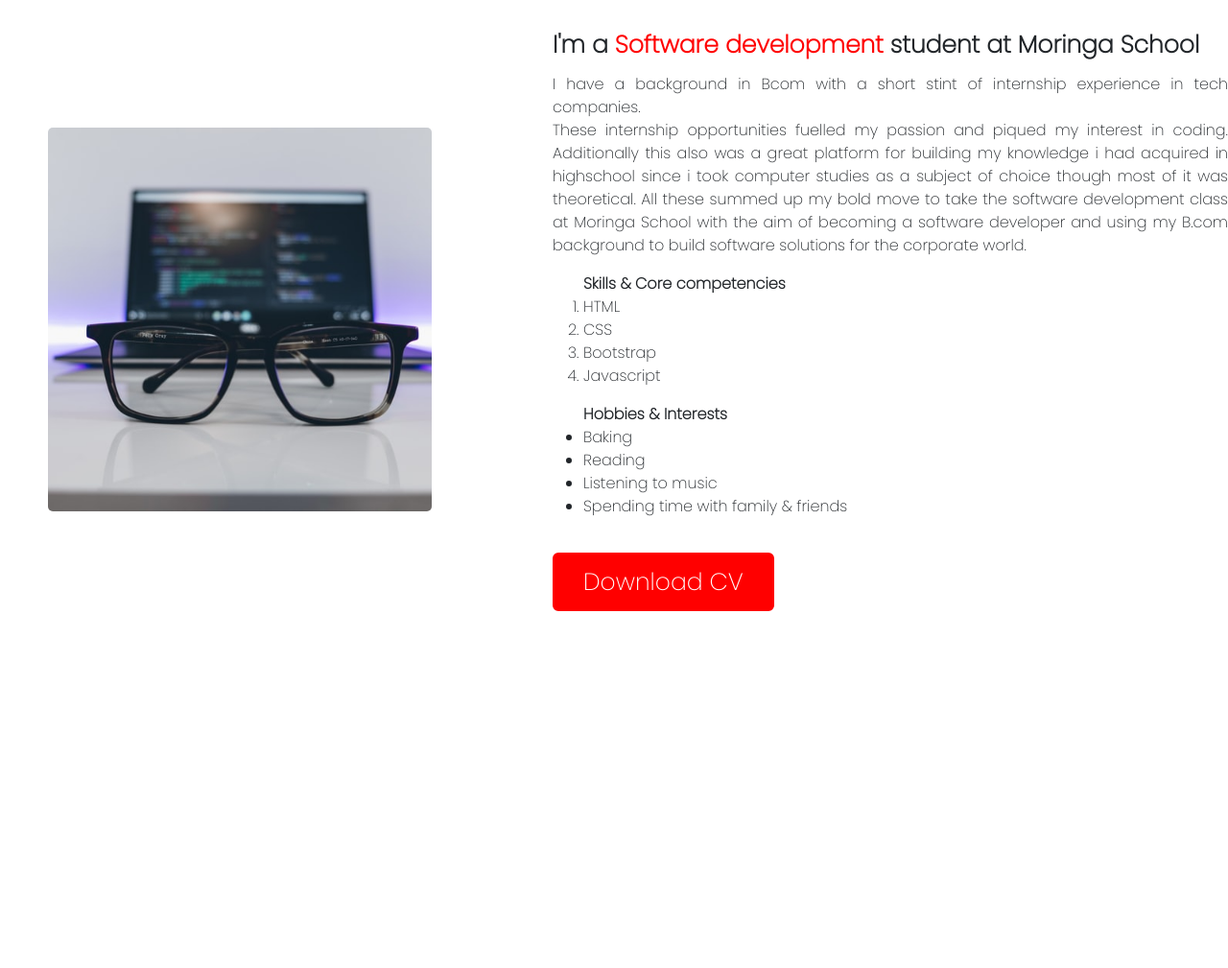
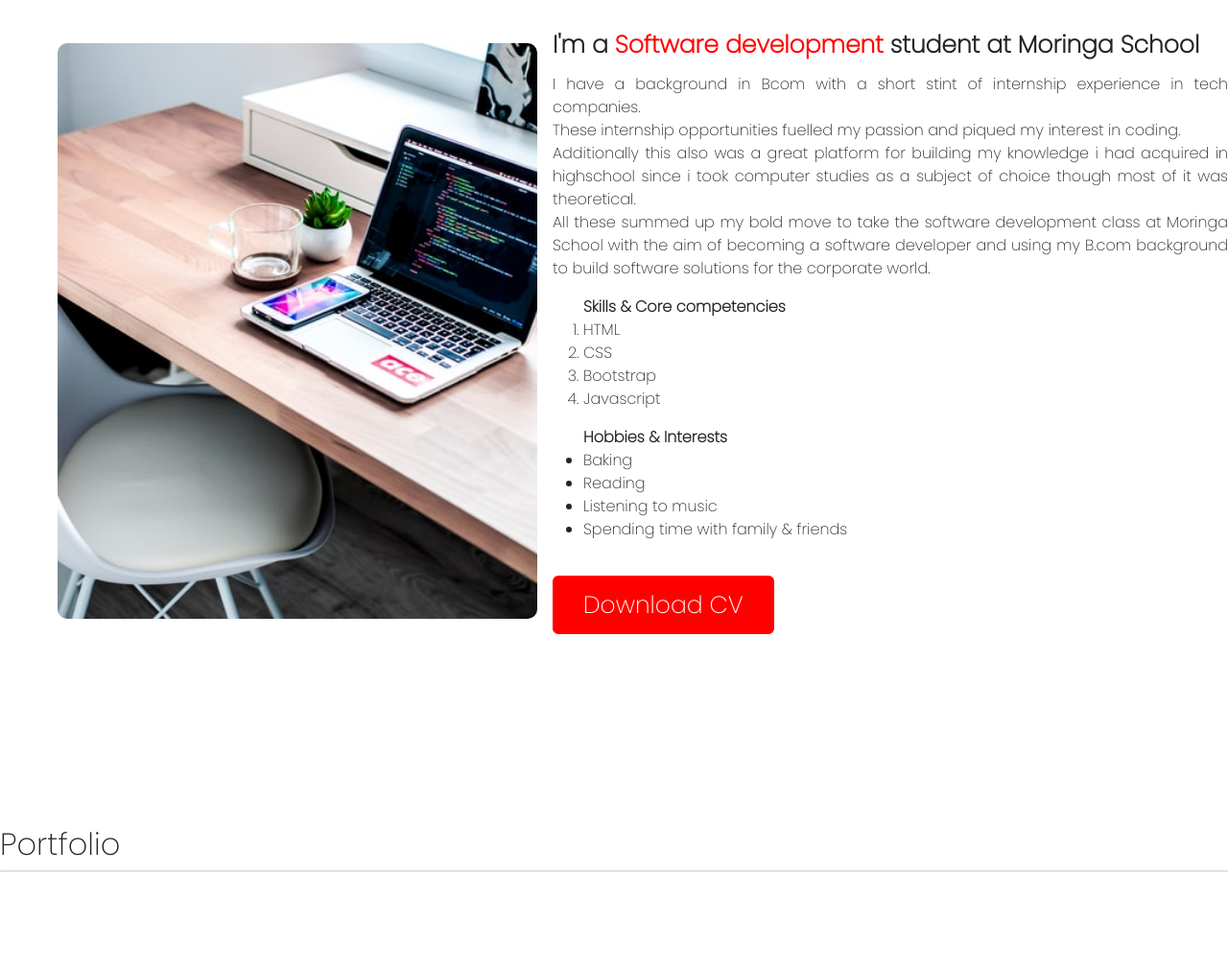
Before and after one commit to AnnabelNkir/Portfolio-landing-page, a plain HTML site: page index.html in a window 1280 px wide. Shown: the part 1000-2009 px from the top of the page at 96% size. Before the commit the page ends 1737 px from the top, so only its background shows below. Drawn offline with Linux system fonts and the light colour scheme.

Commit message:
Add porfolio section

```diff
--- a/index.html
+++ b/index.html
@@ -13,7 +13,7 @@
 
     <link href="https://fonts.googleapis.com/css2?family=Poppins:ital,wght@0,200;1,500&display=swap" rel="stylesheet">
 
-    <link rel="stylesheet" href="/css/bootstrap.min.css" type="text/css">
+    <link rel="stylesheet" href="/css/bootstrap.min.css" type="text/css" media="all">
 
 </head>
 
@@ -78,12 +78,14 @@
                 <h2 class="title">About me</h2>
             <div class="about-content">
             <div class="column-left">
-                <img src="/Portfolio Images/spects.jpeg">
+                <img src="/Portfolio Images/coding2.jpeg">
             </div>
             <div class="column-right">
                 <div class="text">I'm a <span>Software development</span> student at Moringa School</div>
                 <p>I have a background in Bcom with a short stint of internship experience in tech companies.<br>
-                These internship opportunities fuelled my passion and piqued my interest in coding. Additionally this also was a great platform for building my knowledge i had acquired in highschool since i took computer studies as a subject of choice though most of it was theoretical. All these summed up my bold move to take the software development class at Moringa School with the aim of becoming a software developer and using my B.com background to build software solutions for the corporate world.<br>
+                These internship opportunities fuelled my passion and piqued my interest in coding. <br>
+                Additionally this also was a great platform for building my knowledge i had acquired in highschool since i took computer studies as a subject of choice though most of it was theoretical. <br>
+                All these summed up my bold move to take the software development class at Moringa School with the aim of becoming a software developer and using my B.com background to build software solutions for the corporate world.<br>
                 <ol><strong>Skills & Core competencies</strong>
                     <li>HTML</em></li>
                     <li>CSS</li>
@@ -99,12 +101,24 @@
 
             </p>
             <a href="#">Download CV</a>
-
-
             </div>
             </div>
             </div>
 
         </section>
+        <!--Portfolio section start-->
+        <section class="portfolio" id="portfolio">
+            <div class="max-width">
+                <h2 class="title">Portfolio</h2>
+                <div class="portfolio-content">
+                    <div class="card">
+
+                    </div>
+
+                </div>
+
+            </div>
+
+        </section>
 </body>
 </html>
--- a/style.css
+++ b/style.css
@@ -154,11 +154,11 @@ section{
 width: 45%;
 }
 .about .about-content .column-left img{
-    height: 400px;
-    width: 400px;
-    margin-left: 50px;
+    height: 600px;
+    width: 500px;
+    margin-left: 60px;
     object-fit: cover;
-    border-radius: 5px;
+    border-radius: 10px;
 }
 .about .title::before{
     content: "";
@@ -172,11 +172,13 @@ width: 45%;
 }
 .about .about-content .column-right{
     width: 55%;
+
 }
 .about .about-content .column-right .text{
     font-size: 25px;
     font-weight: 600;
     margin-bottom: 10px;
+
 }
 .about .about-content .column-right .text span{
     color: red;
@@ -200,3 +202,4 @@ width: 45%;
     color: red;
     background: none;
 }
+/* portfolio section styling*/
```
Also changed, not shown: Portfolio Images/coding2.jpeg (added).
